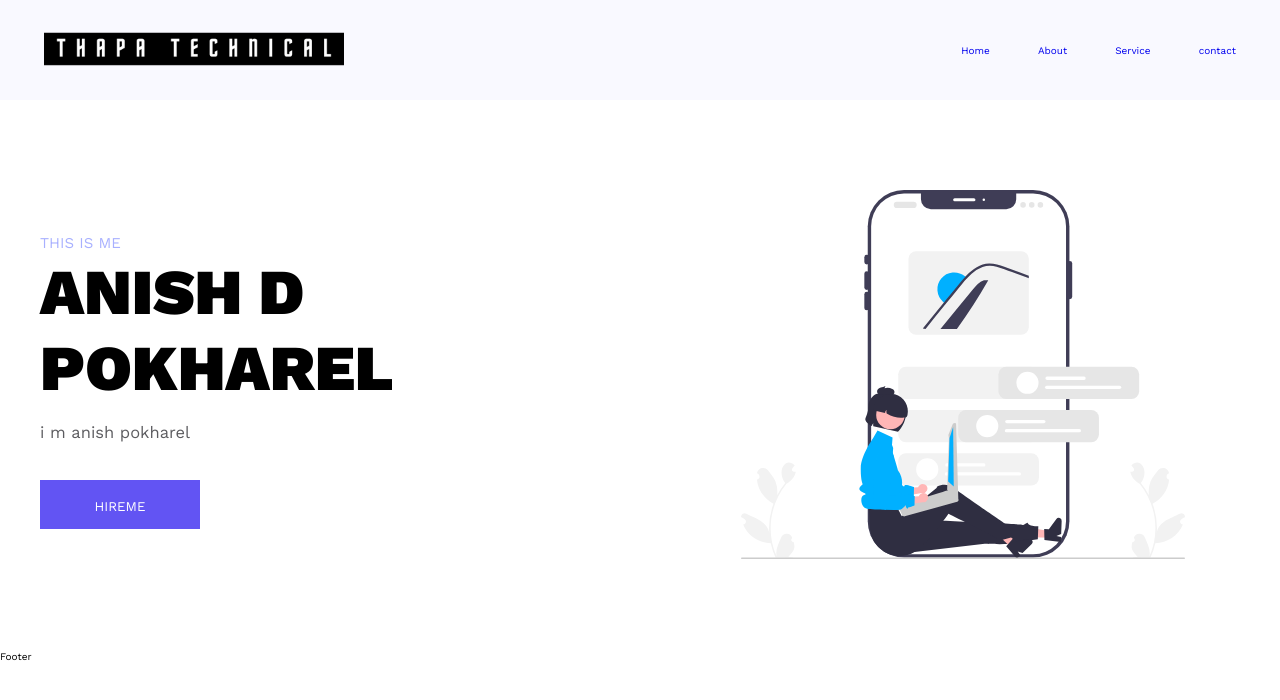
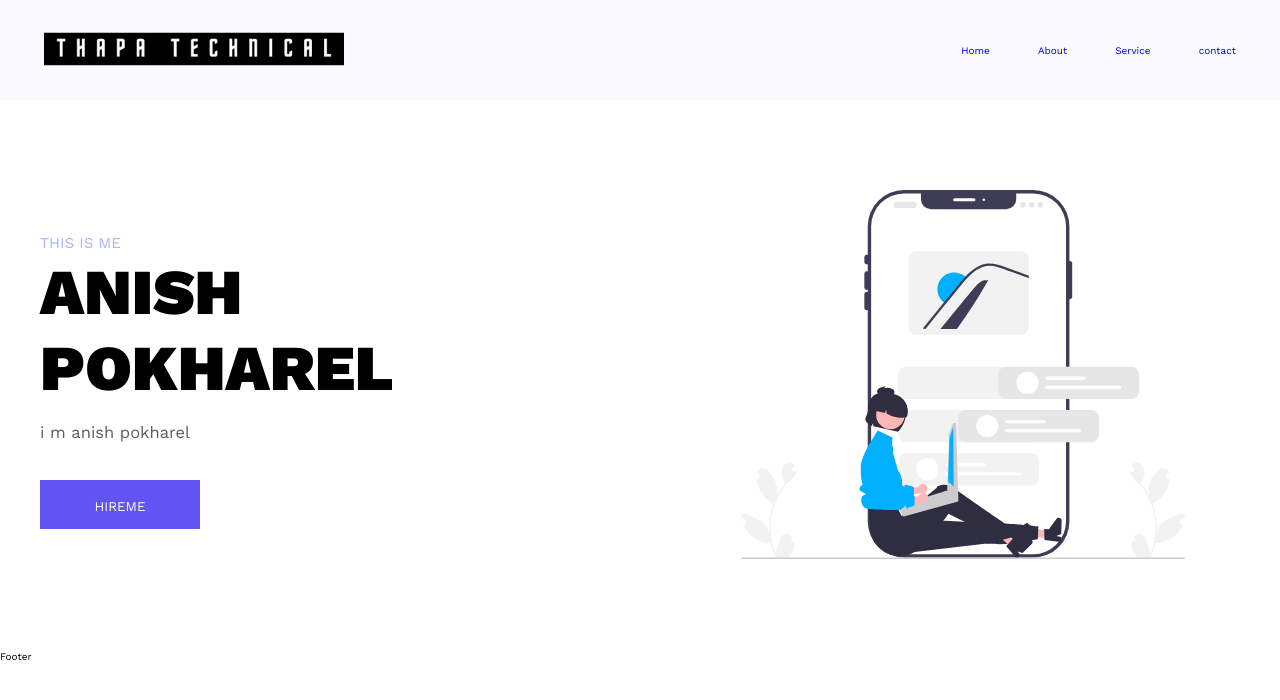
Before and after one commit to anish-pokharel/newwebsite, a React (Vite) app: page / in a window 1280 px wide. Shown: the top 700 px of the page. Built offline with nearby package versions, Linux system fonts and the light colour scheme.

Commit message:
about section

```diff
--- a/src/About.jsx
+++ b/src/About.jsx
@@ -1,9 +1,10 @@
 import React from "react";
+import HeroSection from "./components/HeroSection";
 
 const About = () => {
   return (
     <>
-      <div>about</div>
+      <HeroSection {...data} />
     </>
   );
 };
--- a/src/components/HeroSection.jsx
+++ b/src/components/HeroSection.jsx
@@ -9,7 +9,7 @@ const HeroSection = () => {
       <div className="container grid grid-two-column">
         <div className="section-hero-data">
           <p className="hero-top-data">This is me</p>
-          <h1 className="hero-heading">ANIsh d POKHAREL</h1>
+          <h1 className="hero-heading">ANIsh POKHAREL</h1>
           <p className="hero-para">i m anish pokharel</p>
           <Button className="btn hire-me-btn">
             <NavLink to="/contact" />
@@ -40,6 +40,7 @@ const Wrapper = styled.section`
   .btn {
     max-width: 16rem;
   }
+
   .hero-top-data {
     text-transform: uppercase;
     font-weight: 500;
```
